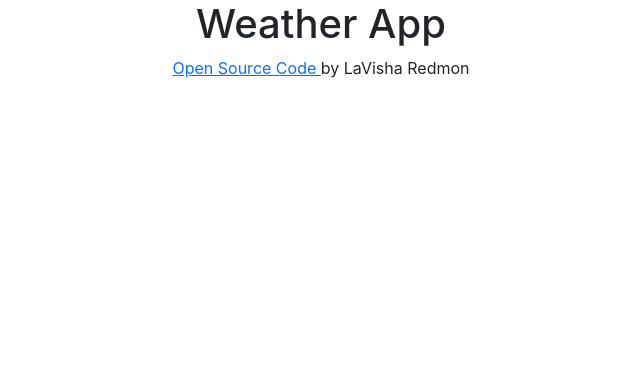
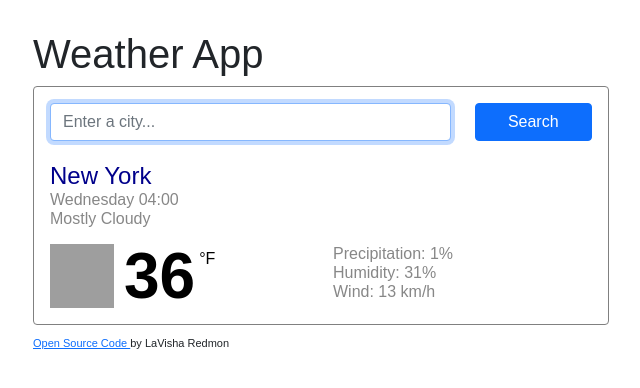
Before and after one commit to LavRed/react-weather-app, a React (Create React App) app: page / in a window 1280 px wide. Shown: the top 388 px of the page, without its empty margins (319-959 px from the left). Built offline with nearby package versions, Linux system fonts and the light colour scheme; grey boxes are pictures that could not be loaded.

Commit message:
added css styling and removed errors in manifest due to logos removed

```diff
--- a/public/index.html
+++ b/public/index.html
@@ -9,7 +9,6 @@
       name="description"
       content="Web site created using create-react-app"
     />
-    <link rel="apple-touch-icon" href="%PUBLIC_URL%/logo192.png" />
     <link rel="manifest" href="%PUBLIC_URL%/manifest.json" />
     <link href="https://cdn.jsdelivr.net/npm/bootstrap@5.1.3/dist/css/bootstrap.min.css" rel="stylesheet" integrity="sha384-1BmE4kWBq78iYhFldvKuhfTAU6auU8tT94WrHftjDbrCEXSU1oBoqyl2QvZ6jIW3" crossorigin="anonymous">
     <title>React Weather App</title>
--- a/src/App.css
+++ b/src/App.css
@@ -1,3 +1,10 @@
 .App {
-  text-align: center;
+  text-align: left;
+  margin: 30px auto;
+  max-width: 600px;
 }
+
+.App footer {
+  font-size: 11px;
+  margin: 10px 0;
+}
--- a/src/App.js
+++ b/src/App.js
@@ -1,10 +1,12 @@
 import './App.css';
+import Weather from "./Weather";
 
 function App() {
   return (
     <div className="App">
       <div className="container">
         <h1>Weather App</h1>
+        <Weather />
         <footer>
           <a
             href="https://github.com/LavRed/react-weather-app.git"
--- /dev/null
+++ b/src/Weather.css
@@ -0,0 +1,50 @@
+.Weather {
+    border: 1px solid gray;
+    color: rgb(135, 135, 135);
+    padding: 16px;
+    border-radius: 4px;
+}
+
+
+.Weather h1 {
+    color: darkblue;
+    display: block;
+    font-size: 24px;
+    font-weight: 100px;
+    line-height: 29px;
+    margin: 20px 0 0;
+}
+
+.Weather ul {
+    margin: 0;
+    padding: 0;
+}
+
+.Weather li {
+    font-size: 16px;
+    font-weight: 100;
+    line-height: 19px;
+    list-style-type: none;
+}
+
+.Weather img {
+    height: 64px;
+    width: 64px;
+    float: left;
+    margin-right: 10px;
+}
+.Weather .temperature {
+    color: black;
+    font-size: 64px;
+    font-weight: bold;
+    line-height: 64px;
+}
+
+.Weather .unit {
+    color: black;
+    font-size: 16px;
+    position: relative;
+    top: -34px;
+    margin-left: 4px;
+    line-height: 1;
+}
--- /dev/null
+++ b/src/Weather.js
@@ -0,0 +1,49 @@
+import React from "react";
+import "./Weather.css";
+
+export default function Weather() {
+    return (
+        <div className="Weather">
+            <form>
+                <div className="row">
+                    <div className="col-9">
+                        <input type="search"
+                        placeholder="Enter a city..."
+                        className="form-control"
+                        autoFocus="on"
+                        />
+                    </div>
+                    <div className="col-3">
+                        <input type="submit"
+                        value="Search"
+                        className="btn btn-primary w-100" />
+                    </div>
+                </div>
+            </form>
+            <h1>New York</h1>
+            <ul>
+                <li>Wednesday 04:00</li>
+                <li>Mostly Cloudy</li>
+            </ul>
+            <div className="row mt-3">
+                <div className="col-6">
+                    <div className="clearfix">
+                        <img
+                        src="https://ssl.gstatic.com/onebox/weather/64/partly_cloudy.png"
+                        alt="Partly Cloudy"
+                        />
+                            <span className="temperature">36</span>
+                            <span className="unit">°F</span>
+                    </div>
+                </div>
+                <div className="col-6">
+                    <ul>
+                        <li>Precipitation: 1%</li>
+                        <li>Humidity: 31%</li>
+                        <li>Wind: 13 km/h</li>
+                    </ul>
+                </div>
+            </div>
+        </div>
+    );
+}
--- a/src/index.css
+++ b/src/index.css
@@ -1,8 +1,6 @@
 body {
   margin: 0;
-  font-family: -apple-system, BlinkMacSystemFont, 'Segoe UI', 'Roboto', 'Oxygen',
-    'Ubuntu', 'Cantarell', 'Fira Sans', 'Droid Sans', 'Helvetica Neue',
-    sans-serif;
+font-family: Arial, Helvetica, sans-serif;
   -webkit-font-smoothing: antialiased;
   -moz-osx-font-smoothing: grayscale;
 }
```
Also changed, not shown: public/manifest.json.
